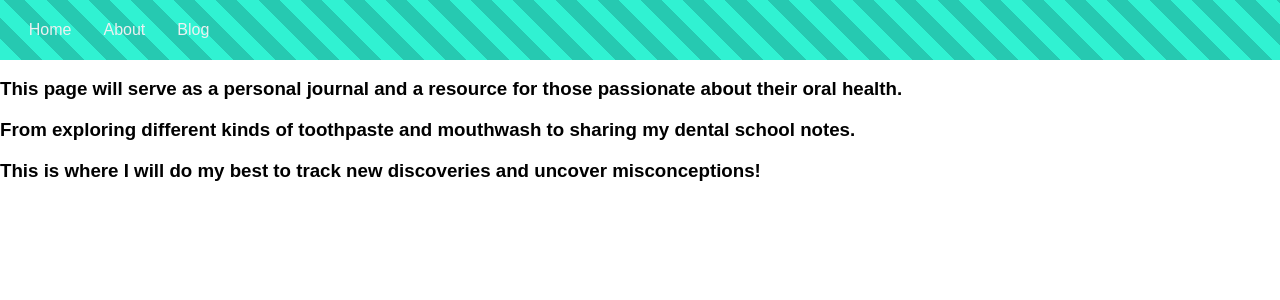
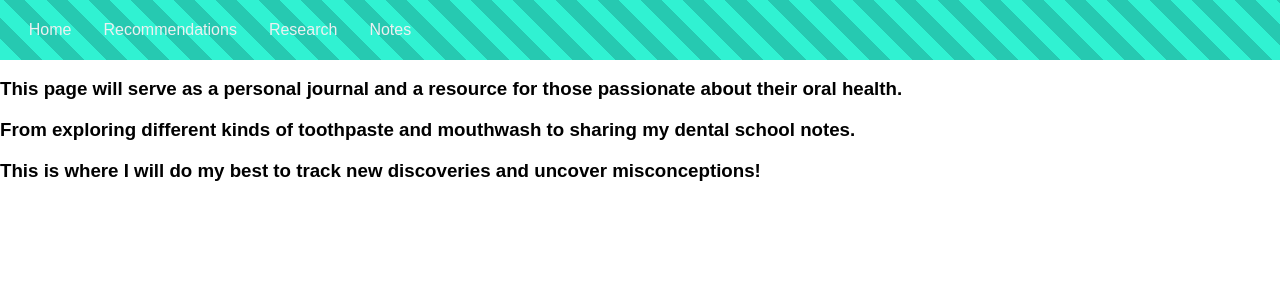
Before and after one commit to MonicaMayer33/Mouth-Notes, a Jekyll site: the page built from index.md, in a window 1280 px wide. Shown: the top 300 px of the page. Built offline with Jekyll 4.4.1, drawn with Linux system fonts in a browser that asks for light colours.

Commit message:
Update default.html

```diff
--- a/_layouts/default.html
+++ b/_layouts/default.html
@@ -41,8 +41,9 @@
 <body>
   <div class="navbar">
     <a href="/">Home</a>
-    <a href="/about">About</a>
-    <a href="/blog">Blog</a>
+    <a href="/Recommendations">Recommendations</a>
+    <a href="/Research">Research</a>
+    <a href="/Notes">Notes</a>
   </div>
   <!-- THIS IS CRITICAL FOR CONTENT TO SHOW -->
   {{ content }}
```
